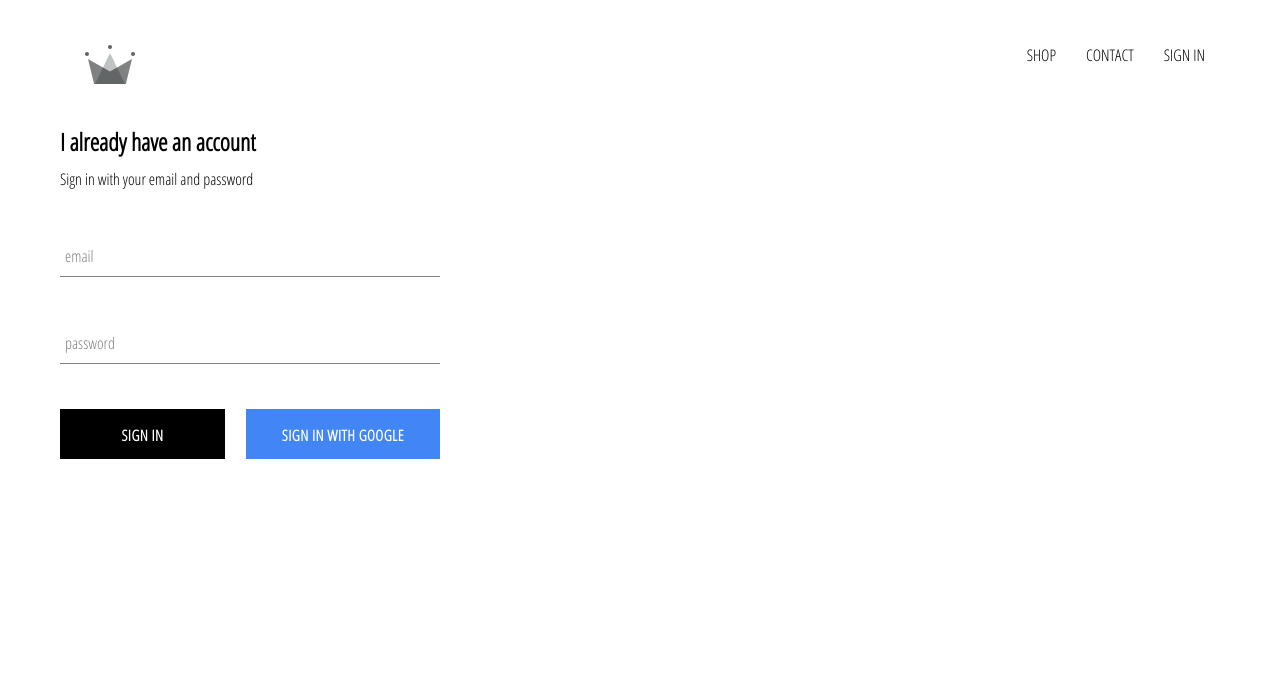
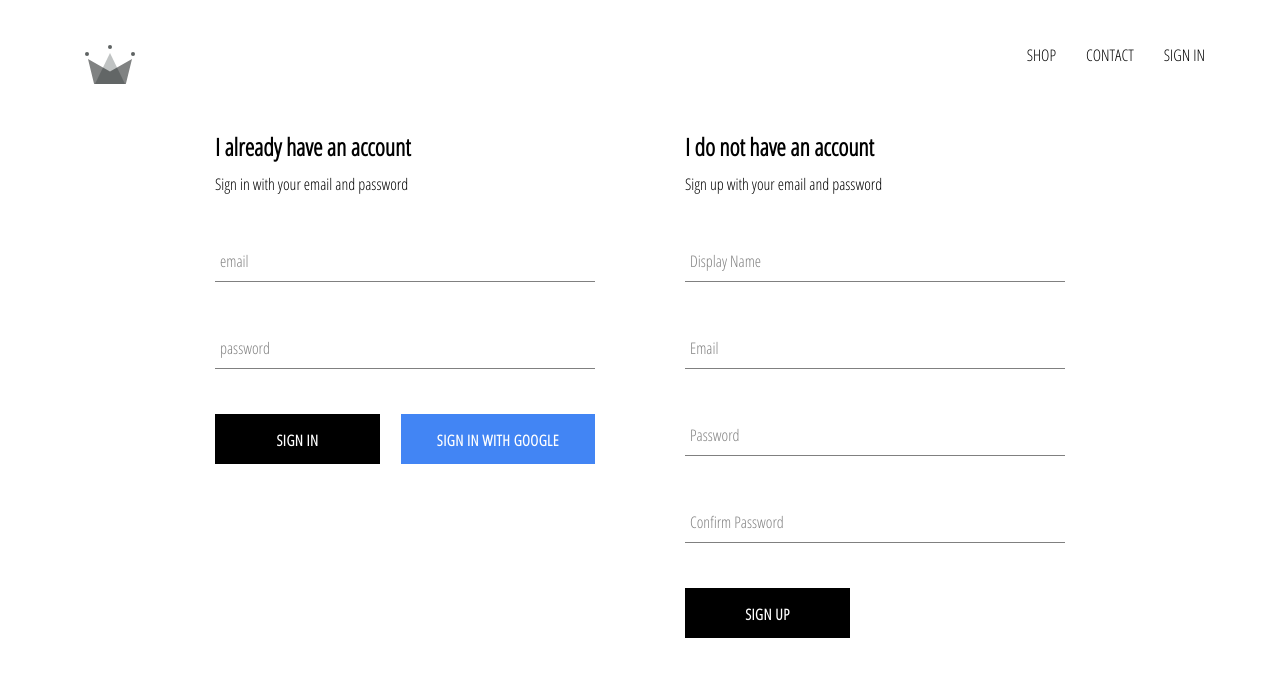
Before and after one commit to CigdemCos/ecommerce-app, a React (Create React App) app: page /signin in a window 1280 px wide. Shown: the top 676 px of the page. Built offline with nearby package versions, Linux system fonts and the light colour scheme; no server answers.

Commit message:
implemented firebase utils, included ability to store authenticated users into our firestore database

```diff
--- a/src/App.js
+++ b/src/App.js
@@ -7,7 +7,7 @@
 import ShopPage from './pages/shop/shop.component';
 import SignInAndSignUpPage from './pages/sign-in-and-sign-up/sign-in-and-sign-up.component';
 import Header from './components/header/header.component';
-import { auth } from './firebase/firebase.utils';
+import { auth, createUserProfileDocument } from './firebase/firebase.utils';
 
 
 
@@ -25,10 +25,28 @@
 
 
 componentDidMount(){
- this.unsubscribeFromAuth = auth.onAuthStateChanged(user =>{
-    this.setState({currentUser: user});
-    console.log(user);
+ this.unsubscribeFromAuth = auth.onAuthStateChanged(async userAuth =>{
+
+  if(userAuth){ //if a user sign-in
+    const userRef = await createUserProfileDocument(userAuth);
+
+    userRef.onSnapshot(snapshot =>{
+      //console.log(snapshot.data());
+      this.setState({
+        currentUser:{
+          id: snapshot.id,
+          ...snapshot.data()
+        }
+      });
+
+      console.log(this.state);
+
+    });
+   }else{
+     this.setState({currentUser:userAuth}) //we know it will be null
+   }
   });
+
 }
 
 componentWillUnmount(){ //that will close the subscription
--- /dev/null
+++ b/src/components/sign-up/sign-up.component.jsx
@@ -0,0 +1,106 @@
+import React from 'react';
+
+import FormInput from '../form-input/form-input.component';
+import CustomButton from '../custom-button/custom-button.component';
+
+import {auth, createUserProfileDocument} from '../../firebase/firebase.utils';
+
+import './sign-up.styles.scss';
+
+class SignUp extends React.Component{
+    constructor(){
+        super();
+
+        this.state={
+            displayName:'',
+            email:'',
+            password:'',
+            confirmPassword:''
+        }
+    }
+
+    handleSubmit = async event =>{
+        event.preventDefault();
+
+        const {displayName, email, password, confirmPassword} = this.state;
+
+        if(password !== confirmPassword){
+            alert("passwords don't match");
+            return;
+        }
+        try{
+            const { user } = await auth.createUserWithEmailAndPassword(email, password);  //there is a destructuring!
+
+           await createUserProfileDocument(user, {displayName});
+
+           this.setState({
+            displayName:'',
+            email:'',
+            password:'',
+            confirmPassword:''
+        }); //this will clear out signup form
+
+      }catch(error){
+            console.log(error);
+        }
+    };
+
+    handleChange = (event) =>{
+        const {name, value} = event.target;
+
+        this.setState({[name]:value}); //we're going to dynamically set our state!
+    };
+
+    render(){
+        const {displayName, email, password, confirmPassword} = this.state;
+      return(
+        <div className='sign-up'>
+            <h2 className='title'>I do not have an account</h2>
+            <span>Sign up with your email and password</span>
+
+            <form className='sign-up-form' onClick={this.handleSubmit}>
+                <FormInput
+                    type='text'
+                    name='displayName'
+                    value={displayName}
+                    onChange={this.handleChange}
+                    label= 'Display Name'
+                    required
+                />
+                <FormInput
+                    type='email'
+                    name='email'
+                    value={email}
+                    onChange={this.handleChange}
+                    label= 'Email'
+                    required
+                />
+                <FormInput
+                    type='password'
+                    name='password'
+                    value={password}
+                    onChange={this.handleChange}
+                    label= 'Password'
+                    required
+                />
+
+                <FormInput
+                    type='password'
+                    name='confirmPassword'
+                    value={confirmPassword}
+                    onChange={this.handleChange}
+                    label= 'Confirm Password'
+                    required
+                />
+
+                <CustomButton type="submit">SIGN UP</CustomButton>
+
+            </form>
+        </div>
+      );
+
+    }
+
+}
+
+export default SignUp;
--- /dev/null
+++ b/src/components/sign-up/sign-up.styles.scss
@@ -0,0 +1,9 @@
+.sign-up {
+    display: flex;
+    flex-direction: column;
+    width: 380px;
+
+    .title {
+      margin: 10px 0;
+    }
+  }
--- a/src/firebase/firebase.utils.js
+++ b/src/firebase/firebase.utils.js
@@ -15,6 +15,38 @@
 
 };
 
+export const createUserProfileDocument = async (userAuth, additionalData) =>{
+        if(!userAuth) return;
+
+        const userRef = firestore.doc(`users/${userAuth.uid}`);
+        const snapShot = await userRef.get();
+
+       // console.log(snapShot);
+
+       if(!snapShot.exists){
+               const {displayName, email} = userAuth; //destructuring
+               const createAt = new Date(); // when this was invoked
+
+               try{
+                await userRef.set({
+                  displayName,
+                  email,
+                  createAt,
+                  ...additionalData
+                })
+
+               }catch(error){
+                 console.log('error creating user', error.message);
+               }
+       }
+       //console.log(await userRef.get());
+       //console.log(snapShot.data());
+
+       return userRef;
+
+};
+
+
 firebase.initializeApp(config);
 
 export const auth = firebase.auth();
--- a/src/pages/sign-in-and-sign-up/sign-in-and-sign-up.component.jsx
+++ b/src/pages/sign-in-and-sign-up/sign-in-and-sign-up.component.jsx
@@ -1,12 +1,14 @@
 import React from 'react';
 
 import SignIn from '../../components/sign-in/sign-in.component';
+import SignUp from '../../components/sign-up/sign-up.component';
 
 import './sign-in-and-sign-up.styles.scss';
 
 const SignInAndSignUpPage = () => (
     <div className='sign-in-and-sign-up'>
         <SignIn/>
+        <SignUp/>
     </div>
 );
 
--- a/src/pages/sign-in-and-sign-up/sign-in-and-sign-up.styles.scss
+++ b/src/pages/sign-in-and-sign-up/sign-in-and-sign-up.styles.scss
@@ -0,0 +1,6 @@
+.sign-in-and-sign-up {
+    width: 850px;
+    display: flex;
+    justify-content: space-between;
+    margin: 30px auto; //t,b:30 l,r:auto
+  }
```
